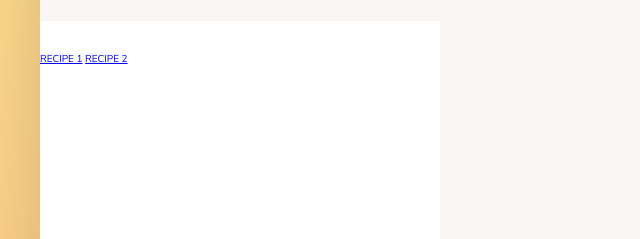
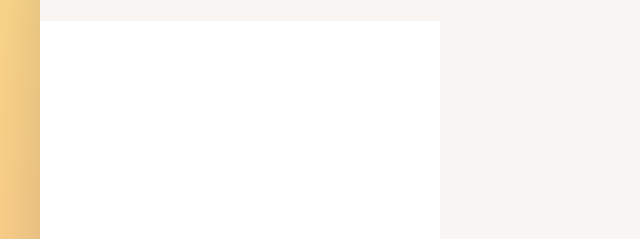
Before and after one commit to andrius-siup/jo-forkify, a website built with Parcel: page index.html in a window 1280 px wide. Shown: the part 146-385 px from the top of the page, 0-640 px from the left. Built offline with nearby package versions, Linux system fonts and the light colour scheme.

Commit message:
Removed fake links and some logs

```diff
--- a/index.html
+++ b/index.html
@@ -86,8 +86,9 @@
 
       <div class="search-results">
         <ul class="results">
-          <a href="#5ed6604591c37cdc054bcac4">RECIPE 1</a>
-          <a href="#5ed6604591c37cdc054bca57">RECIPE 2</a>
+          <!-- <a href="#5ed6604591c37cdc054bcac4">RECIPE 1</a>
+          <a href="#5ed6604591c37cdc054bca57">RECIPE 2</a> -->
+
           <!--
           <li class="preview">
             <a class="preview__link preview__link--active" href="#23456">
--- a/src/js/controller.js
+++ b/src/js/controller.js
@@ -37,7 +37,7 @@ const controlSearchResults = async function () {
     // 2) Load search results
     await model.loadSearchResults(query);
     // 3) Render results
-    console.log(model.state.search.results);
+    // console.log(model.state.search.results);
     resultsView.render(model.state.search.results);
   } catch (err) {
     console.log(err);
--- a/src/js/views/resultsView.js
+++ b/src/js/views/resultsView.js
@@ -5,7 +5,7 @@ class ResultsView extends View {
   _parentElement = document.querySelector('.results');
 
   _generateMarkup() {
-    console.log(this._data);
+    // console.log(this._data);
     return this._data.map(this._generateMarkupPreview).join('');
   }
 
```
Also changed, not shown: dist/index.html, 2 other files.
